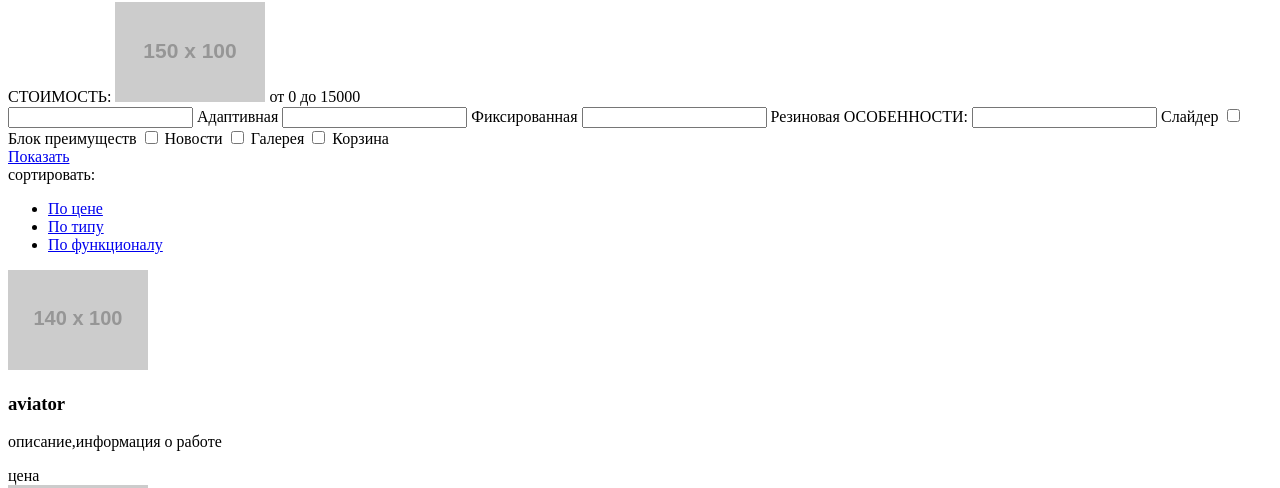
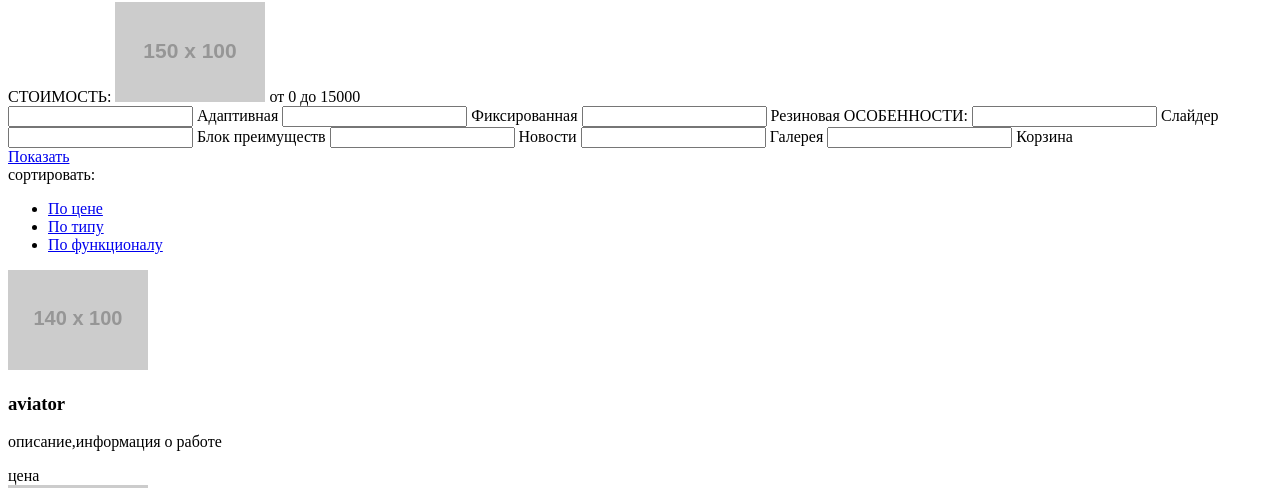
Before and after one commit to serguchok/172270-nerds, a plain HTML site: page inner.html in a window 1280 px wide. Shown: the part 312-800 px from the top of the page. Drawn offline with Linux system fonts and the light colour scheme; placeholder pictures from the web are drawn by us.

Commit message:
так же переразметил после просмотра вэбинара

```diff
--- a/inner.html
+++ b/inner.html
@@ -57,17 +57,21 @@
                 <label for="slid">
                     Слайдер
                 </label>
+                <input id="block">
+                <label for="block">
+                     Блок преимуществ
+                </label>
+                <input id="news">
+                <label for="news">
+                     Новости
+                </label>
+                <input id="gallery">
                 <label>
-                    <input type="checkbox"> Блок преимуществ
+                     Галерея
                 </label>
-                <label>
-                    <input type="checkbox"> Новости
-                </label>
-                <label>
-                    <input type="checkbox"> Галерея
-                </label>
-                <label>
-                    <input type="checkbox"> Корзина
+                <input type="cart">
+                <label for="cart">
+                    Корзина
                 </label>
             </form>
             <a href="#" class="btn">Показать</a>
```
Also changed, not shown: index.html (+1 -1 lines).
